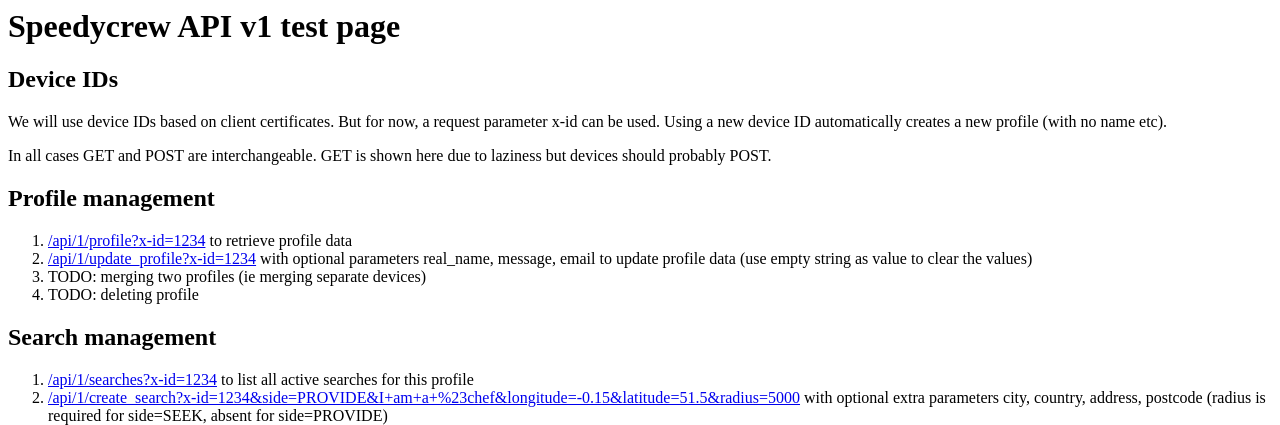
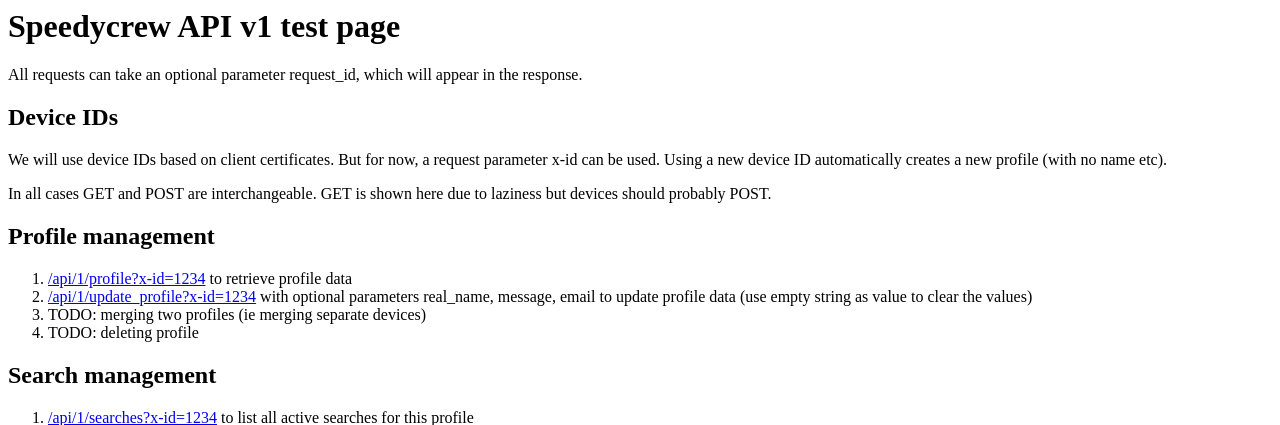
Before and after one commit to michaelmaguire/twosidedsearch, a Django app: template server/django_project/scapi1/templates/docs.html in a window 1280 px wide. Shown: the top 425 px of the page. Run offline with Django 3.2, Linux system fonts and the light colour scheme; the template is opened without the code that fills it, so the values that code supplies are empty.

Commit message:
Added note about request_id.

```diff
--- a/server/django_project/scapi1/templates/docs.html
+++ b/server/django_project/scapi1/templates/docs.html
@@ -1,6 +1,8 @@
 <html>
   <body>
     <h1>Speedycrew API v1 test page</h1>
+
+    <p>All requests can take an optional parameter request_id, which will appear in the response.</p>
 
     <h2>Device IDs</h2>
 
```
